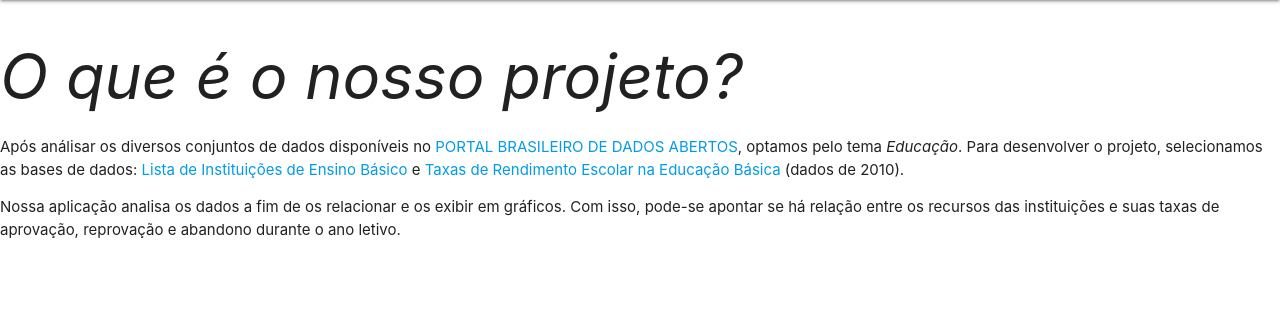
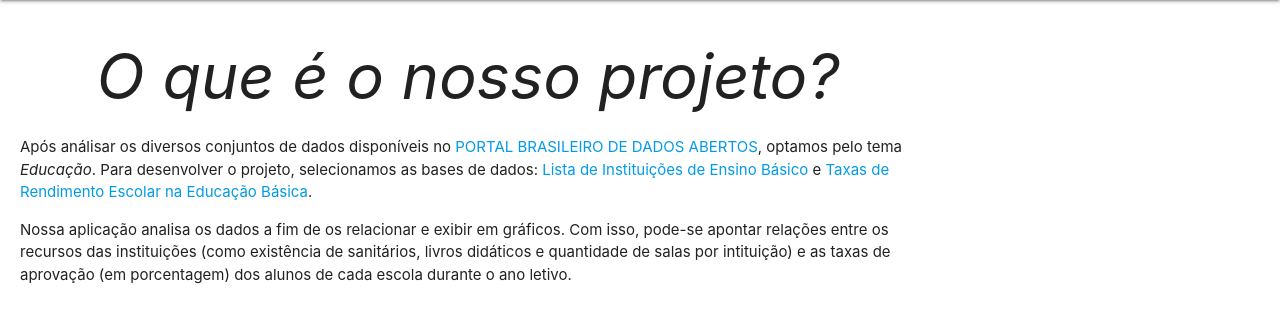
Before and after one commit to pena-rafael/hackathonIFSP, a PHP site: page /sobre.php in a window 1280 px wide. Shown: the part 64-387 px from the top of the page. Run offline with PHP 8.4, Linux system fonts and the light colour scheme.

Commit message:
com sobre novo

```diff
--- a/sobre.php
+++ b/sobre.php
@@ -21,19 +21,29 @@
 
 		<?php links(); ?>
 
+		<style>
+			h1{
+				text-align: center;
+			}
+		</style>
+
+		<div class="container" style = "margin: 0 20px;">
+
 			<p><h1><i>O que é o nosso projeto?</i></h1></p>
 
 			<p>
 
 				Após análisar os diversos conjuntos de dados disponíveis no <a href="http://dados.gov.br/dataset" target="_blank" >PORTAL BRASILEIRO DE DADOS ABERTOS</a>, optamos pelo tema <i>Educação</i>. Para desenvolver
 				o projeto, selecionamos as bases de dados: <a href="http://dados.gov.br/dataset/instituicoes-de-ensino-basico" target="_blank">Lista de Instituições de Ensino Básico</a> e
-			<a href="http://dados.gov.br/dataset/taxas-de-rendimento-escolar-na-educacao-basica" target="_blank">Taxas de Rendimento Escolar na Educação Básica</a> (dados de 2010).
+				<a href="http://dados.gov.br/dataset/taxas-de-rendimento-escolar-na-educacao-basica" target="_blank">Taxas de Rendimento Escolar na Educação Básica</a>.
 			</p>
 
 			<p>
-			Nossa aplicação analisa os dados a fim de os relacionar e os exibir em gráficos. Com isso, pode-se apontar se há relação entre os recursos das instituições e suas taxas de aprovação, reprovação e abandono
-			durante o ano letivo.
+				Nossa aplicação analisa os dados a fim de os relacionar e exibir em gráficos. Com isso, pode-se apontar relações entre os recursos das instituições
+				(como existência de sanitários, livros didáticos e quantidade de salas por intituição) e as taxas de aprovação (em porcentagem) dos alunos de cada escola durante o ano letivo.
 			</p>
+
+		<div>
 
 	</body>
 
```
Lines whose indentation alone changed are shown as unchanged.
